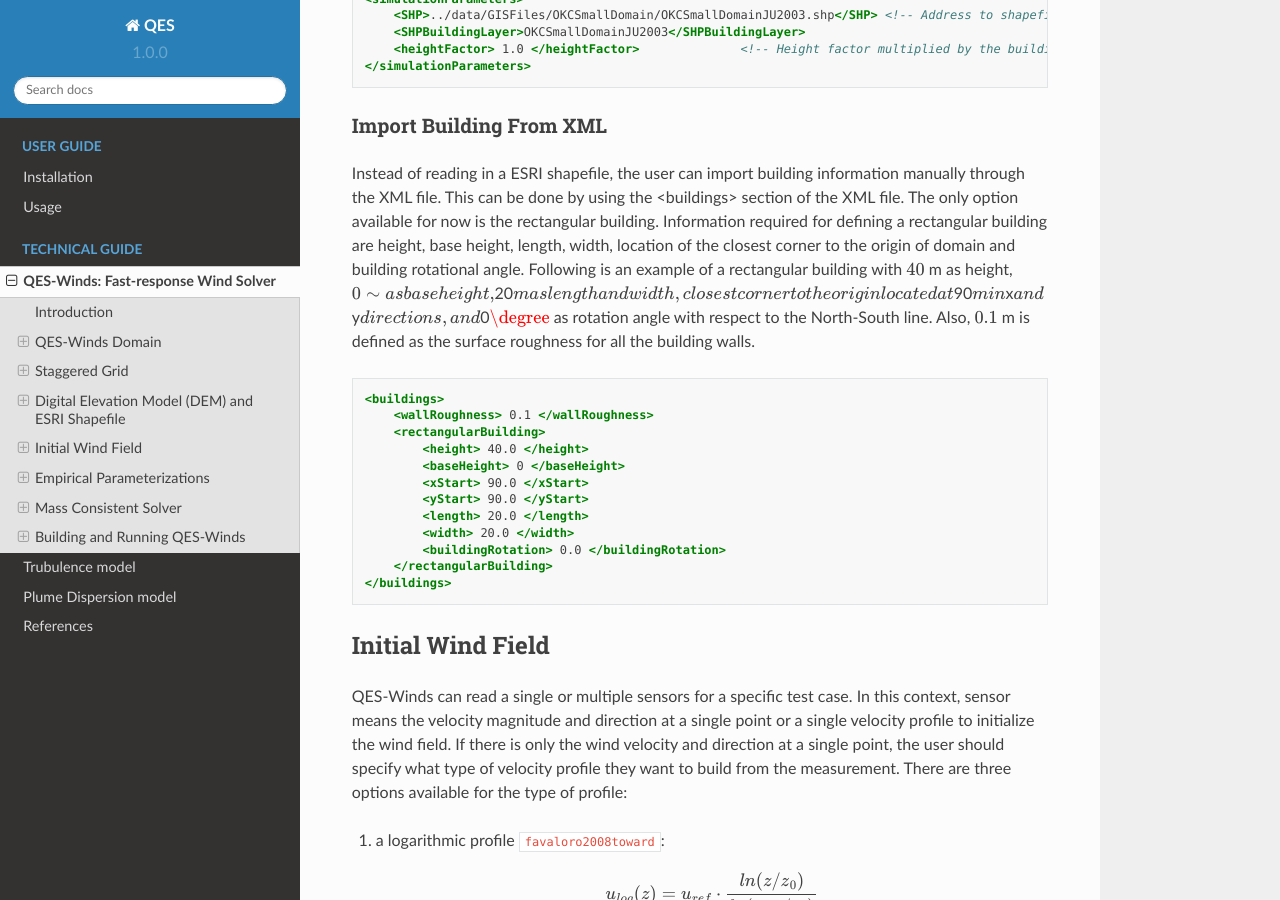
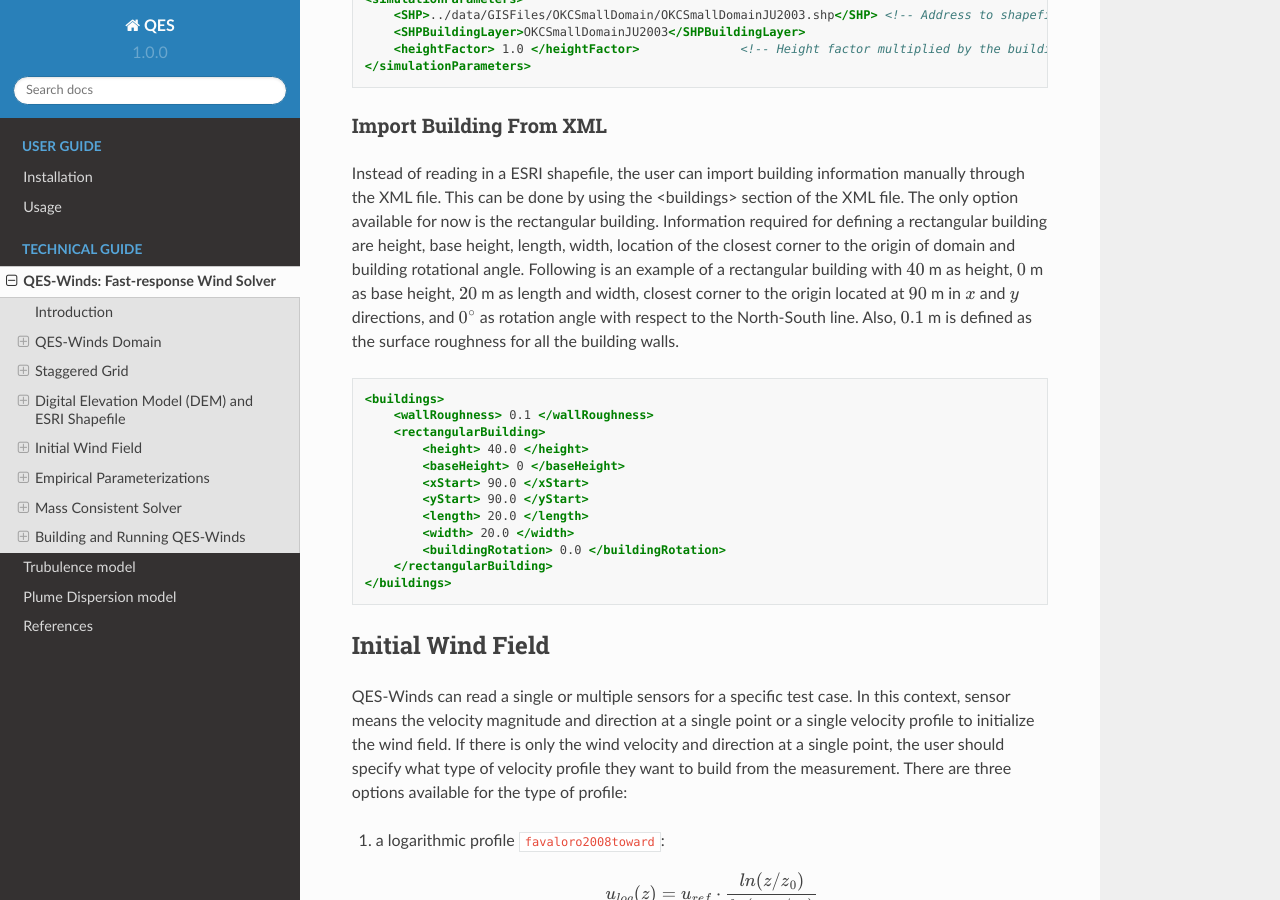
Before and after one commit to fmargairaz/rtd-tutorial, a Sphinx documentation site: the page built from docs/source/tech/QES-Winds.rst, in a window 1280 px wide and 900 px high, scrolled down 7384 px. Built offline with Sphinx 7.4.7 and the Read the Docs theme 2.0.0, drawn with Linux system fonts in a browser that asks for light colours; pages that are not in the unit, such as notebooks, are missing from menus; cross-references to code outside the pages are shown as plain code; some of the changed text lies outside the part shown.

Commit message:
remove old SI system

```diff
--- a/docs/source/tech/QES-Winds.rst
+++ b/docs/source/tech/QES-Winds.rst
@@ -259,11 +259,11 @@
 rectangular building are height, base height, length, width, location of
 the closest corner to the origin of domain and building rotational
 angle. Following is an example of a rectangular building with :math:`40`
-m as height,
-:math:`0\sim as base height,`\ 20\ :math:`m as length and width, closest corner to the origin located at`\ 90\ :math:`m in`\ x\ :math:`and`\ y\ :math:`directions, and`\ 0\ :math:`{\degree}`
-as rotation angle with respect to the North-South line. Also,
-:math:`0.1` m is defined as the surface roughness for all the building
-walls.
+m as height, :math:`0` m as base height, :math:`20` m as length and
+width, closest corner to the origin located at :math:`90` m in :math:`x`
+and :math:`y` directions, and :math:`0^{\circ}` as rotation angle with
+respect to the North-South line. Also, :math:`0.1` m is defined as the
+surface roughness for all the building walls.
 
 .. code:: xml
 
@@ -864,10 +864,10 @@
 building is a rectangular building with :math:`20` m as height,
 :math:`0` m as base height, :math:`20` m as length and width, closest
 corner to the origin located at :math:`90` m in :math:`x` and
-:math:`120` m in :math:`y` directions, and :math:`0\si{\degree}` as
-rotation angle with respect to the North-South line. The initial guess
-field is constructed using a single sensor with logarithmic profile as
-defined in `5.1 <#sec:sensor_xml>`__. Parts (b) and (c) of Figure
+:math:`120` m in :math:`y` directions, and :math:`0^{\circ}` as rotation
+angle with respect to the North-South line. The initial guess field is
+constructed using a single sensor with logarithmic profile as defined in
+`5.1 <#sec:sensor_xml>`__. Parts (b) and (c) of Figure
 `[fig:street_vert] <#fig:street_vert>`__ and Figure
 `[fig:street_horiz] <#fig:street_horiz>`__ indicate velocity magnitude
 contour with overlaying velocity vectors of initial (part (b)) and final
@@ -912,7 +912,7 @@
 :raw-latex:`\cite{bagal2004implementation, pol2006implementation}`,
 captures the separation of the flow from the leading edge of the
 building. It first checks if the incident flow is in
-:math:`\pm15\degree` of perpendicular to the front face. The
+:math:`\pm15^{\circ}` of perpendicular to the front face. The
 parameterization then creates an ellipsoidal region above the building
 with height of :math:`H_c` (height of the vortex, calculated by Eq.
 `[eq:Hc] <#eq:Hc>`__) and length of :math:`L_c` (length of the vortex,
@@ -944,7 +944,7 @@
 parameterization is applied to a rectangular building with :math:`40` m
 as height, :math:`0` m as base height, :math:`40` m as length and width,
 closest corner to the origin located at :math:`90` m in :math:`x` and
-:math:`y` directions, and :math:`0\si{\degree}` as rotation angle with
+:math:`y` directions, and :math:`0^{\circ}` as rotation angle with
 respect to the North-South line. The initial guess field is constructed
 using a single sensor with logarithmic profile as defined in
 `5.1 <#sec:sensor_xml>`__. Parts (b) and (c) of Figure
@@ -978,9 +978,9 @@
 The sidewall parameterization is designed to represent the effects of
 the edge of the building on the upwind field
 :cite:`hayati2017comprehensive`. It first checks if a face has an
-outward normal vector nominally (:math:`\pm 10\degree`) perpendicular to
-the local wind vector. The important parameters controlling the sidewall
-vortex strength and geometry are:
+outward normal vector nominally (:math:`\pm 10^{\circ}`) perpendicular
+to the local wind vector. The important parameters controlling the
+sidewall vortex strength and geometry are:
 
 .. math:: R=B_{\mathrm{s}}^{2 / 3} B_{l}^{1 / 3}
 
```
